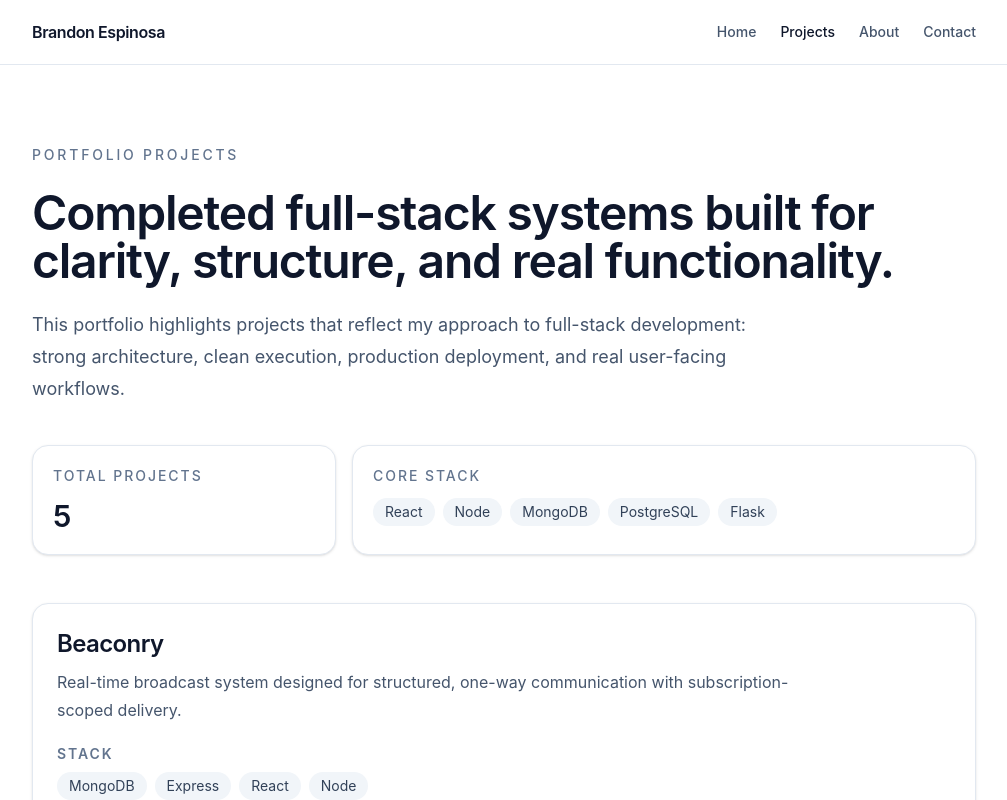
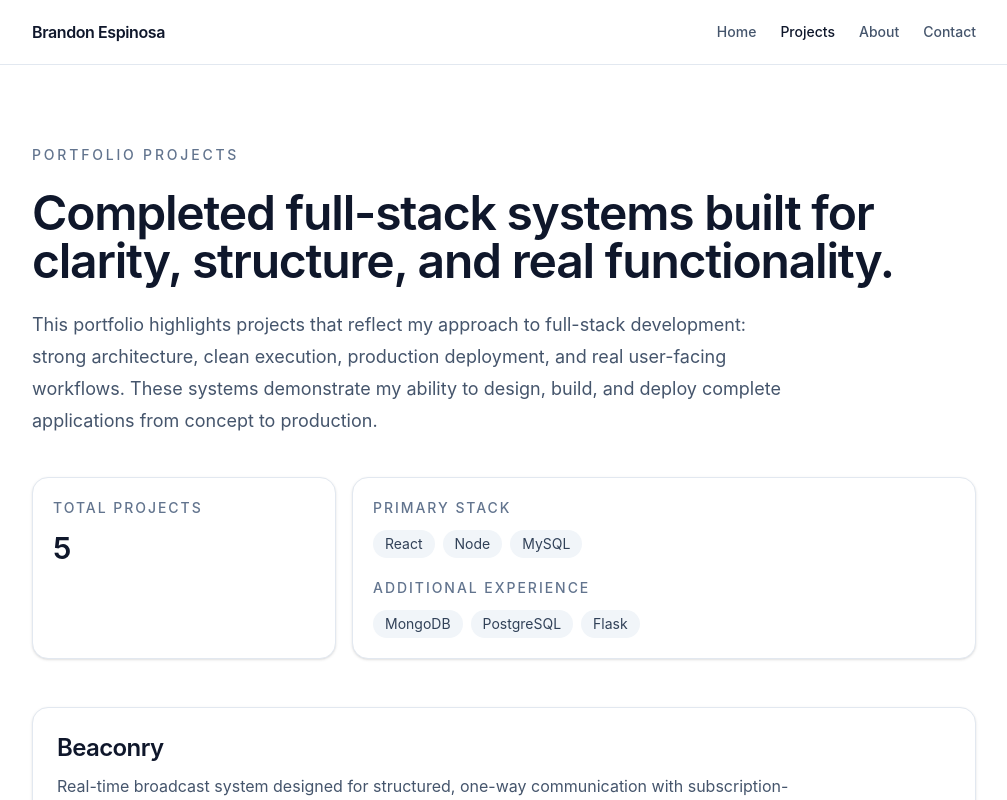
Before and after one commit to espinbrandon49/portfolio, a React (Vite) app: page /projects in a window 1280 px wide. Shown: the top 800 px of the page, without its empty margins (136-1143 px from the left). Built offline with nearby package versions, Linux system fonts and the light colour scheme.

Commit message:
Update projects page stack summary

```diff
--- a/src/pages/Projects.jsx
+++ b/src/pages/Projects.jsx
@@ -4,7 +4,8 @@ import { projects } from "../data/projects";
 
 export default function Projects() {
   const totalProjects = projects.length;
-  const primaryStack = ["React", "Node", "MongoDB", "PostgreSQL", "Flask"];
+  const primaryStack = ["React", "Node", "MySQL"];
+  const additionalExperience = ["MongoDB", "PostgreSQL", "Flask"];
 
   return (
     <main className="py-20">
@@ -22,7 +23,9 @@ export default function Projects() {
           <p className="max-w-3xl text-lg leading-8 text-slate-600">
             This portfolio highlights projects that reflect my approach to
             full-stack development: strong architecture, clean execution,
-            production deployment, and real user-facing workflows.
+            production deployment, and real user-facing workflows. These systems
+            demonstrate my ability to design, build, and deploy complete
+            applications from concept to production.
           </p>
         </section>
 
@@ -38,10 +41,24 @@ export default function Projects() {
 
           <div className="rounded-2xl border border-slate-200 bg-white p-5 shadow-sm sm:col-span-2">
             <p className="text-sm font-medium uppercase tracking-[0.14em] text-slate-500">
-              Core Stack
+              Primary Stack
             </p>
             <div className="mt-3 flex flex-wrap gap-2">
               {primaryStack.map((item) => (
+                <span
+                  key={item}
+                  className="rounded-full bg-slate-100 px-3 py-1 text-sm text-slate-700"
+                >
+                  {item}
+                </span>
+              ))}
+            </div>
+
+            <p className="mt-5 text-sm font-medium uppercase tracking-[0.14em] text-slate-500">
+              Additional Experience
+            </p>
+            <div className="mt-3 flex flex-wrap gap-2">
+              {additionalExperience.map((item) => (
                 <span
                   key={item}
                   className="rounded-full bg-slate-100 px-3 py-1 text-sm text-slate-700"
```
